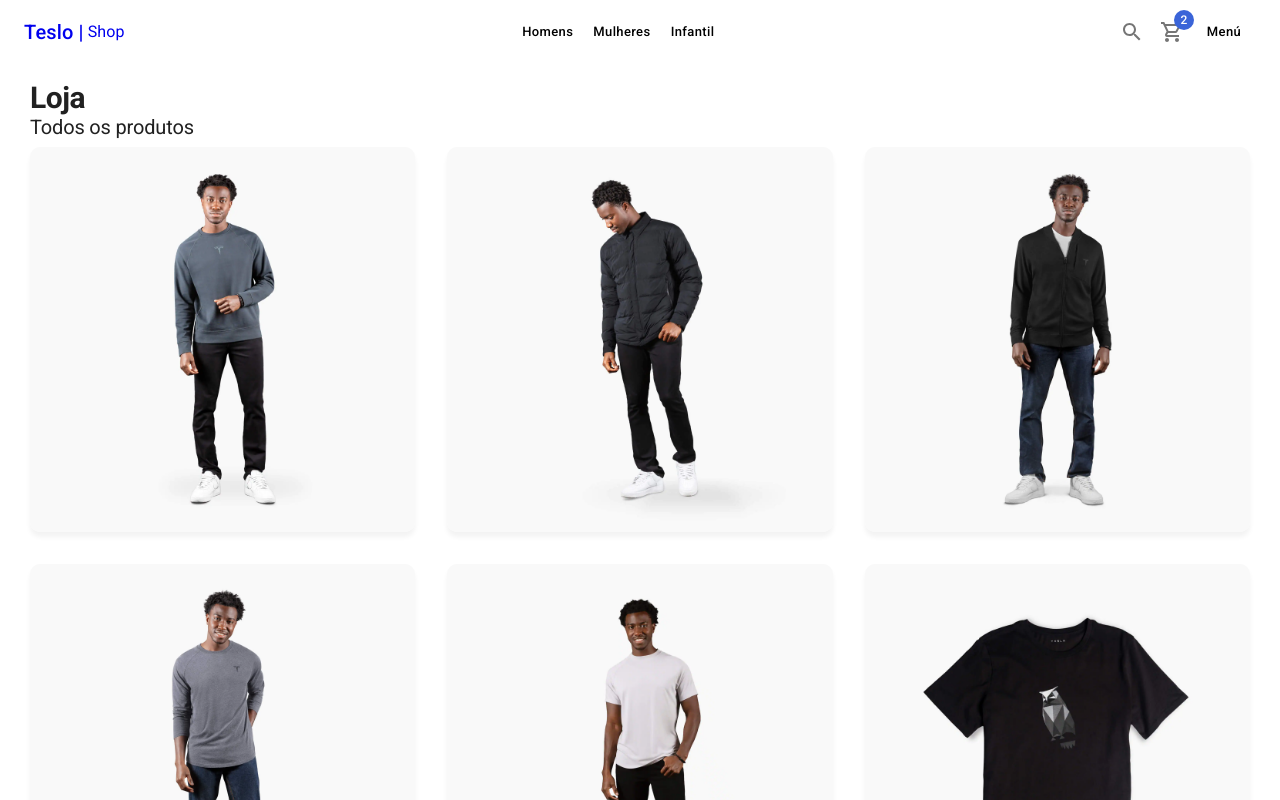
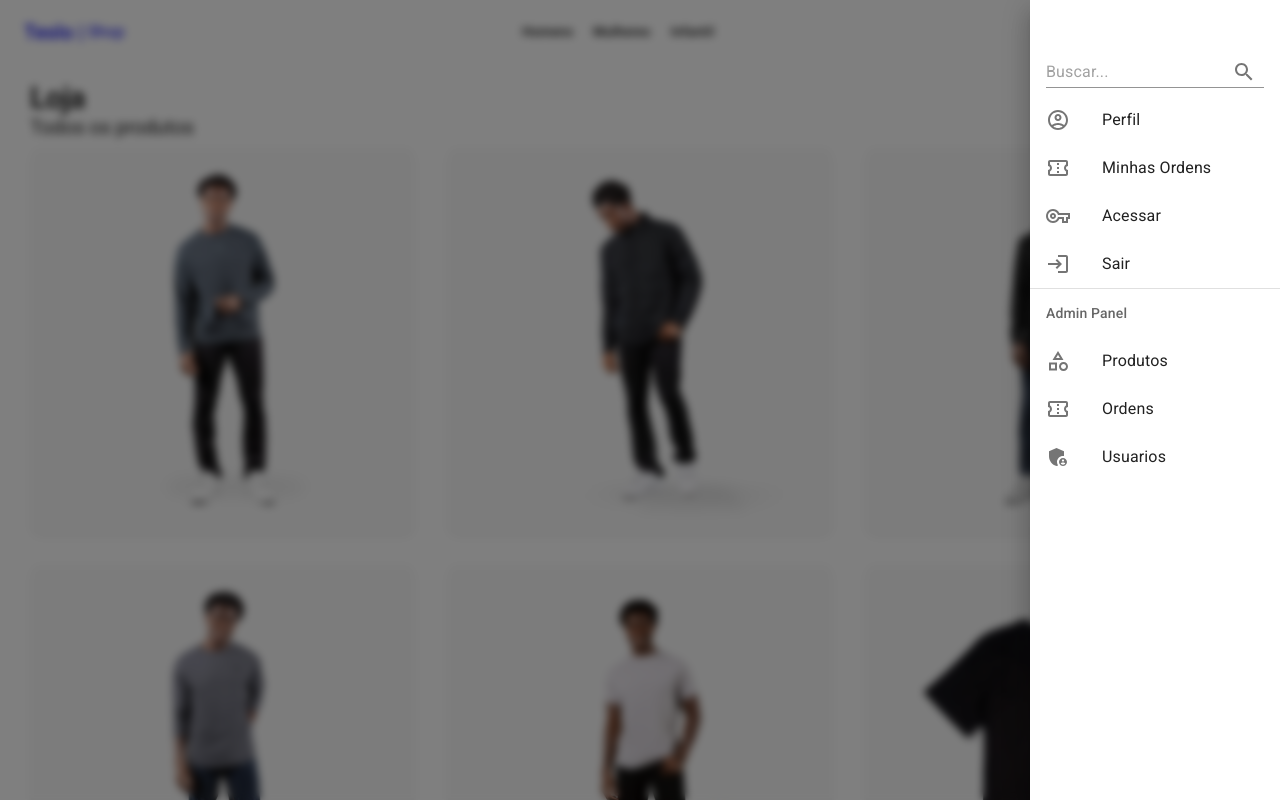
Before and after one commit to JulinhoDeveloper/LojaTesloClone, a Next.js app: page / in a window 1280 px wide. Shown: the top 800 px of the page. Built offline with nearby package versions, Linux system fonts and the light colour scheme.

Commit message:
SideMenu

```diff
--- a/components/layouts/ShopLayout.tsx
+++ b/components/layouts/ShopLayout.tsx
@@ -1,7 +1,7 @@
 import { FC } from 'react';
 import Head from 'next/head';
 
-import { Navbar } from '../ui';
+import { Navbar , SideMenu} from '../ui';
 
 
 interface Props {
@@ -34,7 +34,7 @@ export const ShopLayout:FC<Props> = ({ children, title, pageDescription, imageFu
         <Navbar />
         </nav>
 
-
+        <SideMenu />
 
         <main style={{
             margin: '80px auto',
--- /dev/null
+++ b/components/ui/SideMenu.tsx
@@ -0,0 +1,111 @@
+import { Box, Divider, Drawer, IconButton, Input, InputAdornment, List, ListItem, ListItemIcon, ListItemText, ListSubheader } from "@mui/material"
+import { AccountCircleOutlined, AdminPanelSettings, CategoryOutlined, ConfirmationNumberOutlined, EscalatorWarningOutlined, FemaleOutlined, LoginOutlined, MaleOutlined, SearchOutlined, VpnKeyOutlined } from "@mui/icons-material"
+
+
+export const SideMenu = () => {
+  return (
+    <Drawer
+        open={ true }
+        anchor='right'
+        sx={{ backdropFilter: 'blur(4px)', transition: 'all 0.5s ease-out' }}
+    >
+        <Box sx={{ width: 250, paddingTop: 5 }}>
+
+            <List>
+
+                <ListItem>
+                    <Input
+                        type='text'
+                        placeholder="Buscar..."
+                        endAdornment={
+                            <InputAdornment position="end">
+                                <IconButton
+                                aria-label="toggle password visibility"
+                                >
+                                 <SearchOutlined />
+                                </IconButton>
+                            </InputAdornment>
+                        }
+                    />
+                </ListItem>
+
+                <ListItem button>
+                    <ListItemIcon>
+                        <AccountCircleOutlined/>
+                    </ListItemIcon>
+                    <ListItemText primary={'Perfil'} />
+                </ListItem>
+
+                <ListItem button>
+                    <ListItemIcon>
+                        <ConfirmationNumberOutlined/>
+                    </ListItemIcon>
+                    <ListItemText primary={'Minhas Ordens'} />
+                </ListItem>
+
+
+                <ListItem button sx={{ display: { xs: '', sm: 'none' } }}>
+                    <ListItemIcon>
+                        <MaleOutlined/>
+                    </ListItemIcon>
+                    <ListItemText primary={'Homens'} />
+                </ListItem>
+
+                <ListItem button sx={{ display: { xs: '', sm: 'none' } }}>
+                    <ListItemIcon>
+                        <FemaleOutlined/>
+                    </ListItemIcon>
+                    <ListItemText primary={'Mulheres'} />
+                </ListItem>
+
+                <ListItem button sx={{ display: { xs: '', sm: 'none' } }}>
+                    <ListItemIcon>
+                        <EscalatorWarningOutlined/>
+                    </ListItemIcon>
+                    <ListItemText primary={'Infantil'} />
+                </ListItem>
+
+
+                <ListItem button>
+                    <ListItemIcon>
+                        <VpnKeyOutlined/>
+                    </ListItemIcon>
+                    <ListItemText primary={'Acessar'} />
+                </ListItem>
+
+                <ListItem button>
+                    <ListItemIcon>
+                        <LoginOutlined/>
+                    </ListItemIcon>
+                    <ListItemText primary={'Sair'} />
+                </ListItem>
+
+
+                {/* Admin */}
+                <Divider />
+                <ListSubheader>Admin Panel</ListSubheader>
+
+                <ListItem button>
+                    <ListItemIcon>
+                        <CategoryOutlined/>
+                    </ListItemIcon>
+                    <ListItemText primary={'Produtos'} />
+                </ListItem>
+                <ListItem button>
+                    <ListItemIcon>
+                        <ConfirmationNumberOutlined/>
+                    </ListItemIcon>
+                    <ListItemText primary={'Ordens'} />
+                </ListItem>
+
+                <ListItem button>
+                    <ListItemIcon>
+                        <AdminPanelSettings/>
+                    </ListItemIcon>
+                    <ListItemText primary={'Usuarios'} />
+                </ListItem>
+            </List>
+        </Box>
+    </Drawer>
+  )
+}
--- a/components/ui/index.ts
+++ b/components/ui/index.ts
@@ -1,2 +1,3 @@
 
 export * from './Navbar';
+export * from './SideMenu';
```
